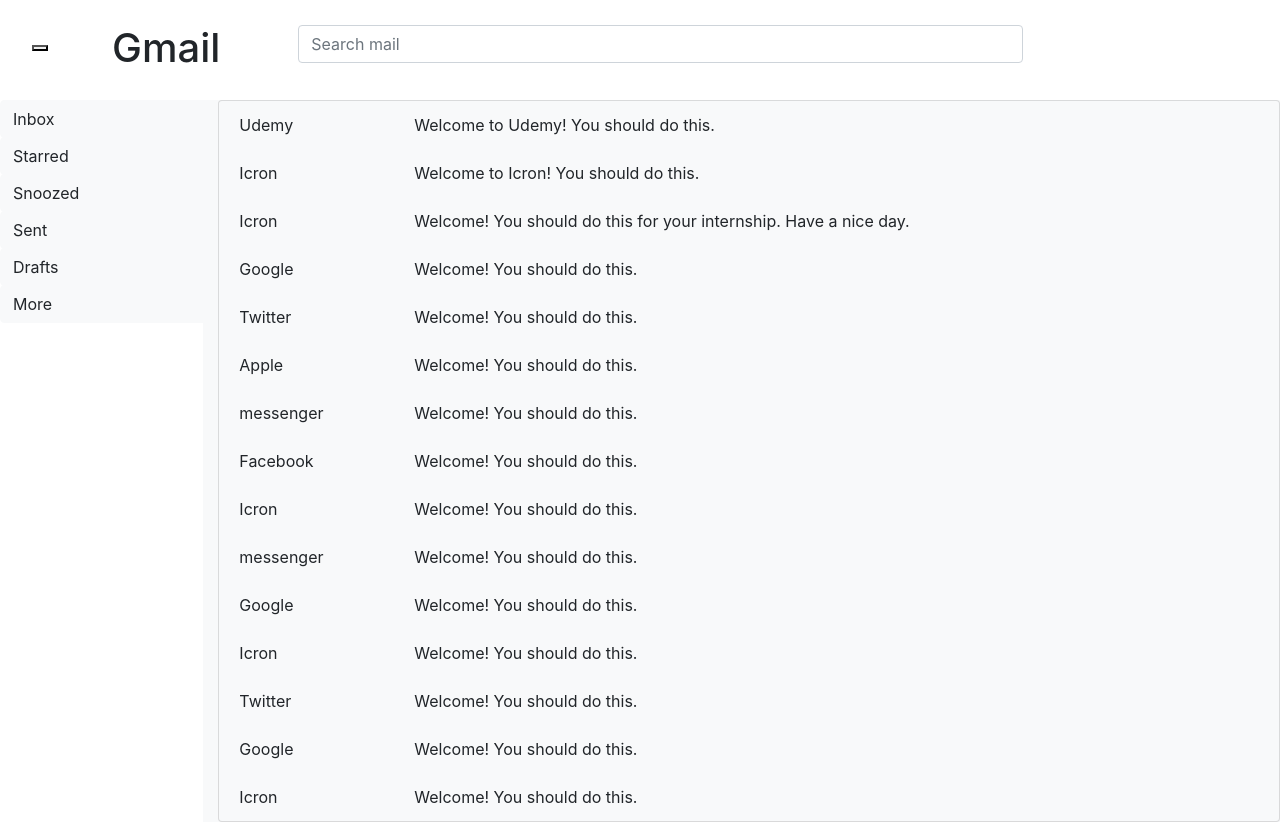
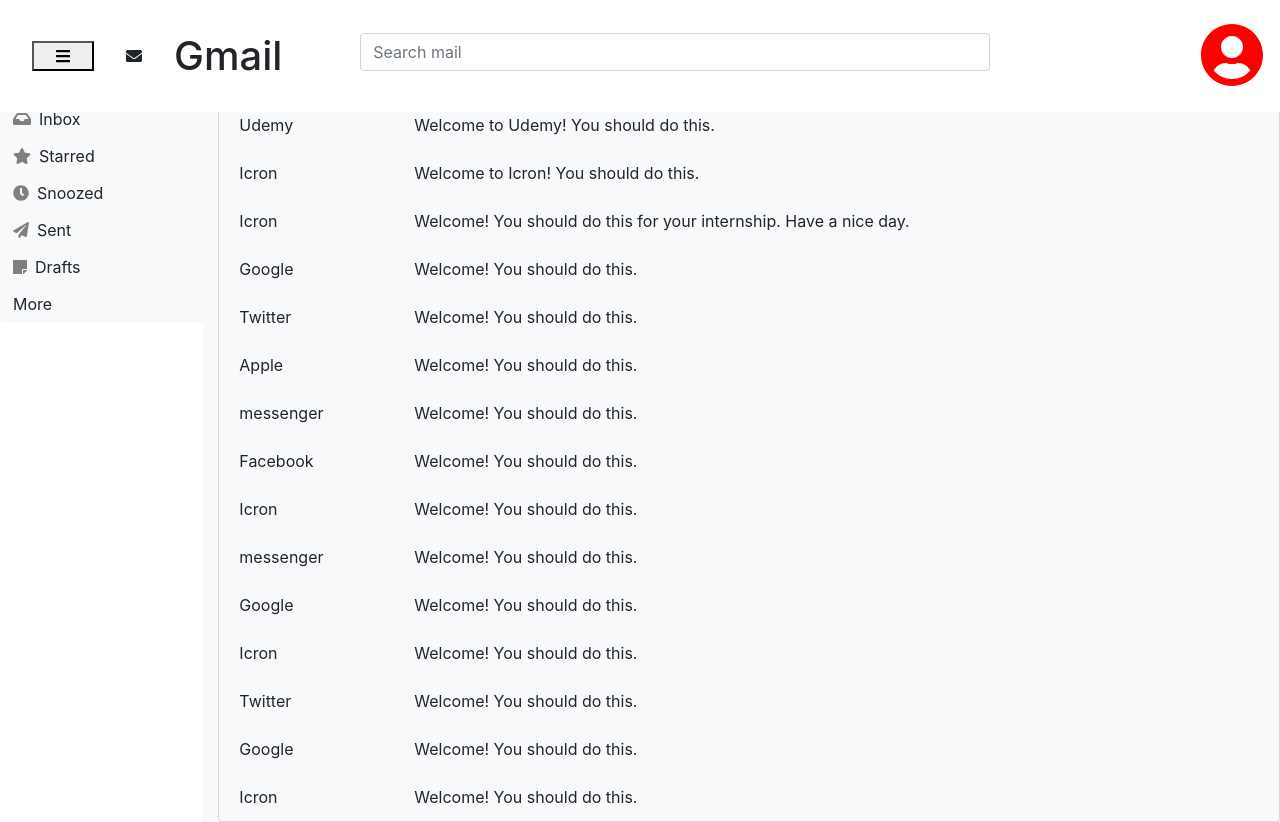
Before and after one commit to agulseren19/IcronProject, an Angular app in the folder gmailApp/: page / in a window 1280 px wide. Built offline with nearby package versions, Linux system fonts and the light colour scheme.

Commit message:
added Font Awesome icons

```diff
--- a/gmailApp/src/app/app.component.html
+++ b/gmailApp/src/app/app.component.html
@@ -14,9 +14,9 @@
 <header>
     <nav class="navbar navbar-expand-sm fixed-top " style="background: white">
         <button class="m-3">
-            <i class="fas fa-bars"></i>
+                <fa-icon [icon]="faBars" class=" m-3"></fa-icon>
         </button>
-        <i class="far fa-envelope-open m-3"></i>
+        <fa-icon [icon]="faEnvelope" class=" m-3"></fa-icon>
         <h1 class="m-3">Gmail</h1>
         <button class="pl-5 btn"><i class="fas fa-search"></i></button>
         <form class=" w-100">
@@ -24,24 +24,25 @@
                 <input class=" form-control" type="search" placeholder="Search mail">
             </label>
         </form>
-        <i class="fas fa-user-circle fa-4x" style="margin-left: auto; color:red"></i>
+        <fa-icon [icon]="faUserCircle" class="fa-4x" style="margin-left: auto; color:red"></fa-icon>
     </nav>
 </header>
 <main>
     <div class="row" style="margin-top: 100px">
         <div class="col-md-2 affix">
             <div class="btn-group-vertical w-100" style=" position:fixed">
-                <button class="btn btn-light w-100 rounded text-left " type="button" onclick="goHome()">Inbox<i
-                        class="fas fa-inbox mr-2" style="float:left"></i></button>
-                <button class="w-100 rounded text-left btn btn-light " type="button" onclick="goNew()">Starred<i
-                        class="fas fa-star mr-2" style="color:gray;float:left"></i>
+                <button class="btn btn-light w-100 rounded text-left " type="button" onclick="goHome()">Inbox
+                        <fa-icon [icon]="faInbox" class=" mr-2" style="color:gray;float:left"></fa-icon>
+                        </button>
+                <button class="w-100 rounded text-left btn btn-light " type="button" onclick="goNew()">Starred
+                        <fa-icon [icon]="faStar" class=" mr-2" style="color:gray;float:left"></fa-icon>
                 </button>
-                <button class="w-100 rounded text-left btn btn-light " type="button" onclick="goNew()">Snoozed<i
-                        class="fas fa-clock mr-2" style="color:gray;float:left"></i></button>
-                <button class="w-100 rounded text-left btn btn-light " type="button" onclick="goNew()">Sent<i
-                        class="fas fa-paper-plane mr-2" style="color:gray;float:left"></i></button>
-                <button class="w-100 rounded text-left btn btn-light " type="button" onclick="goNew()">Drafts<i
-                        class="fas fa-sticky-note mr-2" style="color:gray;float:left"></i></button>
+                <button class="w-100 rounded text-left btn btn-light " type="button" onclick="goNew()">Snoozed
+                        <fa-icon [icon]="faClock" class=" mr-2" style="color:gray;float:left"></fa-icon></button>
+                <button class="w-100 rounded text-left btn btn-light " type="button" onclick="goNew()">Sent
+                        <fa-icon [icon]="faPaperPlane" class=" mr-2" style="color:gray;float:left"></fa-icon></button>
+                <button class="w-100 rounded text-left btn btn-light " type="button" onclick="goNew()">Drafts
+                        <fa-icon [icon]="faStickyNote" class=" mr-2" style="color:gray;float:left"></fa-icon></button>
                 <button class="w-100 rounded text-left more btn btn-light " type="button">More</button>
                 <button class="w-100 rounded text-left more appear btn btn-light " type="button"
                         style="display:none">Important
--- a/gmailApp/src/app/app.component.ts
+++ b/gmailApp/src/app/app.component.ts
@@ -1,5 +1,5 @@
 import { Component } from '@angular/core';
-
+import {faEnvelope,faBars,faUserCircle,faInbox,faStar,faClock,faPaperPlane,faStickyNote } from '@fortawesome/free-solid-svg-icons';
 @Component({
   selector: 'app-root',
   templateUrl: './app.component.html',
@@ -7,4 +7,12 @@
 })
 export class AppComponent {
   title = 'gmailApp';
+  faEnvelope = faEnvelope;
+  faBars=faBars;
+  faUserCircle=faUserCircle;
+  faInbox=faInbox;
+  faStar=faStar;
+  faClock=faClock;
+  faPaperPlane=faPaperPlane;
+  faStickyNote=faStickyNote;
 }
--- a/gmailApp/src/app/app.module.ts
+++ b/gmailApp/src/app/app.module.ts
@@ -4,7 +4,8 @@
 import { AppRoutingModule } from './app-routing.module';
 import { AppComponent } from './app.component';
 import {HttpClientModule} from '@angular/common/http';
-import { FontAwesomeModule } from '@fortawesome/angular-fontawesome';
+import { FontAwesomeModule,FaIconLibrary  } from '@fortawesome/angular-fontawesome';
+import { faEnvelope, fas,faBars,faUserCircle } from '@fortawesome/free-solid-svg-icons';
 @NgModule({
   declarations: [
     AppComponent
@@ -12,9 +13,15 @@
   imports: [
     BrowserModule,
     AppRoutingModule,
-    HttpClientModule
+    HttpClientModule,
+    FontAwesomeModule
   ],
   providers: [],
   bootstrap: [AppComponent]
 })
-export class AppModule { }
+export class AppModule {
+  constructor(library: FaIconLibrary) {
+    library.addIconPacks(fas);
+
+  }
+ }
```
